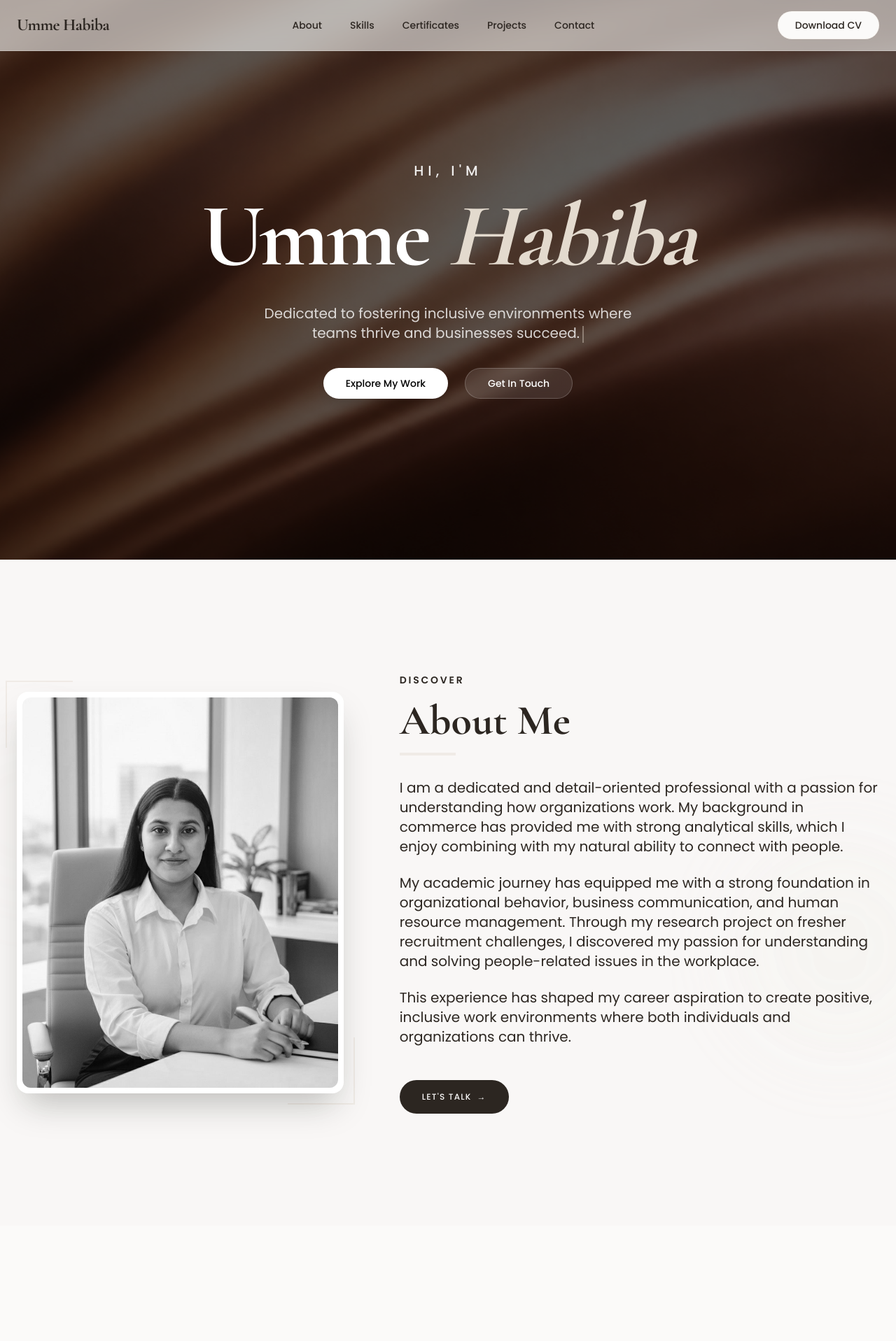
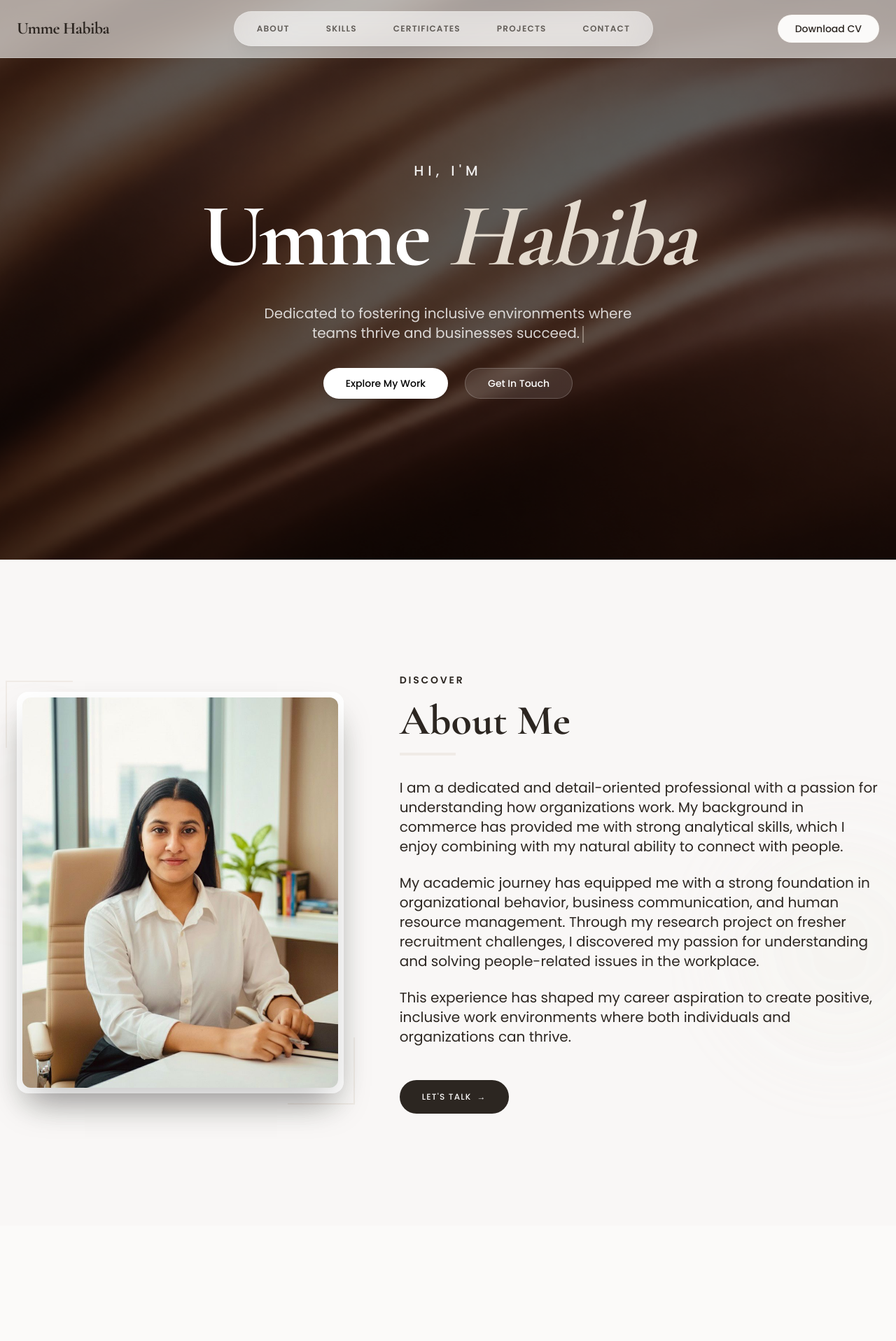
Before and after one commit to Ahsan6786/ummehabiba, a Next.js app: page / in a window 1280 px wide. Shown: the top 1917 px of the page at 70% size. Built offline with nearby package versions, Linux system fonts and the light colour scheme.

Commit message:
Updated profile image to be colorful by default and implemented pill-shaped hover nav bar

```diff
--- a/src/components/common/Header.tsx
+++ b/src/components/common/Header.tsx
@@ -20,15 +20,14 @@ export function Header() {
         <a href="#home" className="text-2xl font-bold font-display tracking-tight hover:opacity-80 transition-opacity">
           Umme Habiba
         </a>
-        <nav className="hidden md:flex items-center space-x-10">
+        <nav className="hidden md:flex items-center space-x-1 bg-white/50 dark:bg-zinc-900/50 backdrop-blur-2xl border border-white/20 dark:border-zinc-800/20 rounded-full px-2 py-1.5 shadow-xl shadow-black/5">
           {navLinks.map((link) => (
             <a
               key={link.href}
               href={link.href}
-              className="text-sm font-medium relative group py-1"
+              className="text-xs font-black uppercase tracking-widest px-6 py-2.5 rounded-full transition-all duration-300 hover:bg-foreground hover:text-background text-foreground/70 hover:scale-105 active:scale-95"
             >
               {link.label}
-              <span className="absolute bottom-0 left-0 w-0 h-0.5 bg-primary transition-all duration-300 group-hover:w-full"></span>
             </a>
           ))}
         </nav>
--- a/src/components/home/About.tsx
+++ b/src/components/home/About.tsx
@@ -45,7 +45,7 @@ export function About() {
                 width={800}
                 height={1000}
                 alt="Umme Habiba"
-                className="rounded-xl w-full md:grayscale md:hover:grayscale-0 transition-all duration-700"
+                className="rounded-xl w-full transition-all duration-700 shadow-2xl"
                 priority
               />
             </div>
```
